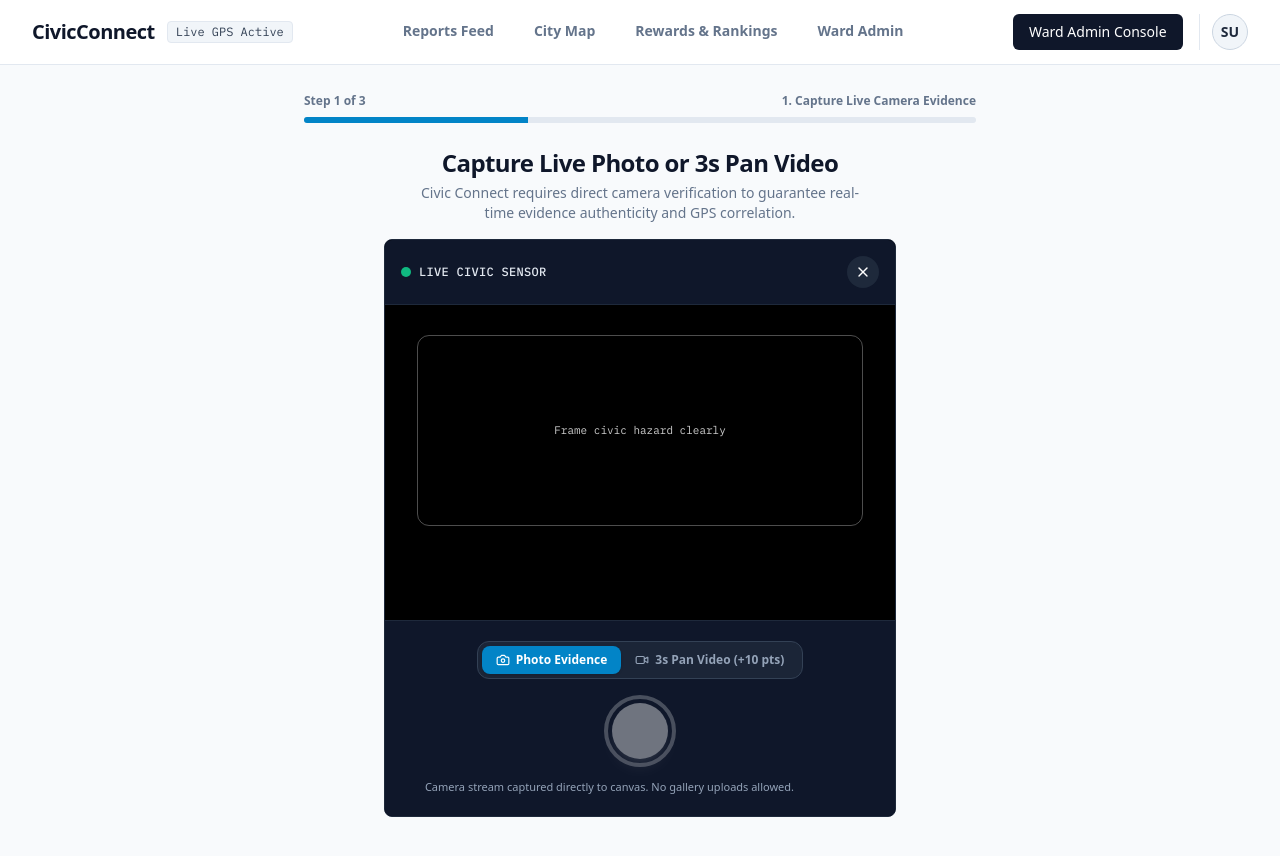
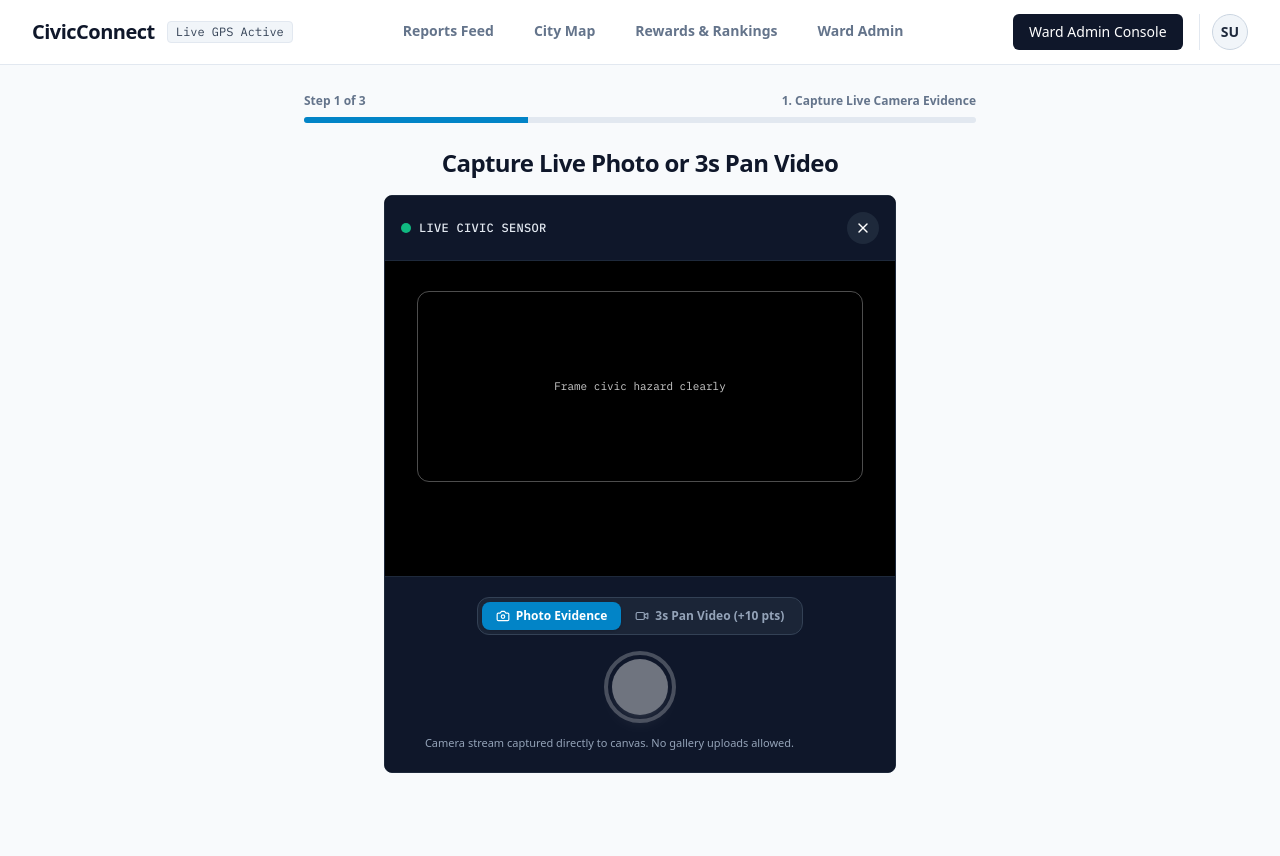
Before and after one commit to adityapartapsingh/civic_connect, a React (Vite) app in the folder frontend/: page /report in a window 1280 px wide. Shown: the top 856 px of the page. After the commit the page ends 833 px from the top, so only its background shows below. Built offline with nearby package versions, Linux system fonts and the light colour scheme; no server answers; sample sign-in values are in the browser's storage.

Commit message:
fix(ui): remove redundant description from camera capture header

```diff
--- a/frontend/src/pages/ReportPage.tsx
+++ b/frontend/src/pages/ReportPage.tsx
@@ -320,9 +320,6 @@ export const ReportPage: React.FC = () => {
             <h1 className="text-xl sm:text-2xl font-black text-slate-900 tracking-tight">
               Capture Live Photo or 3s Pan Video
             </h1>
-            <p className="text-xs sm:text-sm text-slate-500 mt-1 leading-relaxed">
-              Civic Connect requires direct camera verification to guarantee real-time evidence authenticity and GPS correlation.
-            </p>
           </div>
 
           <CameraCapture
```
